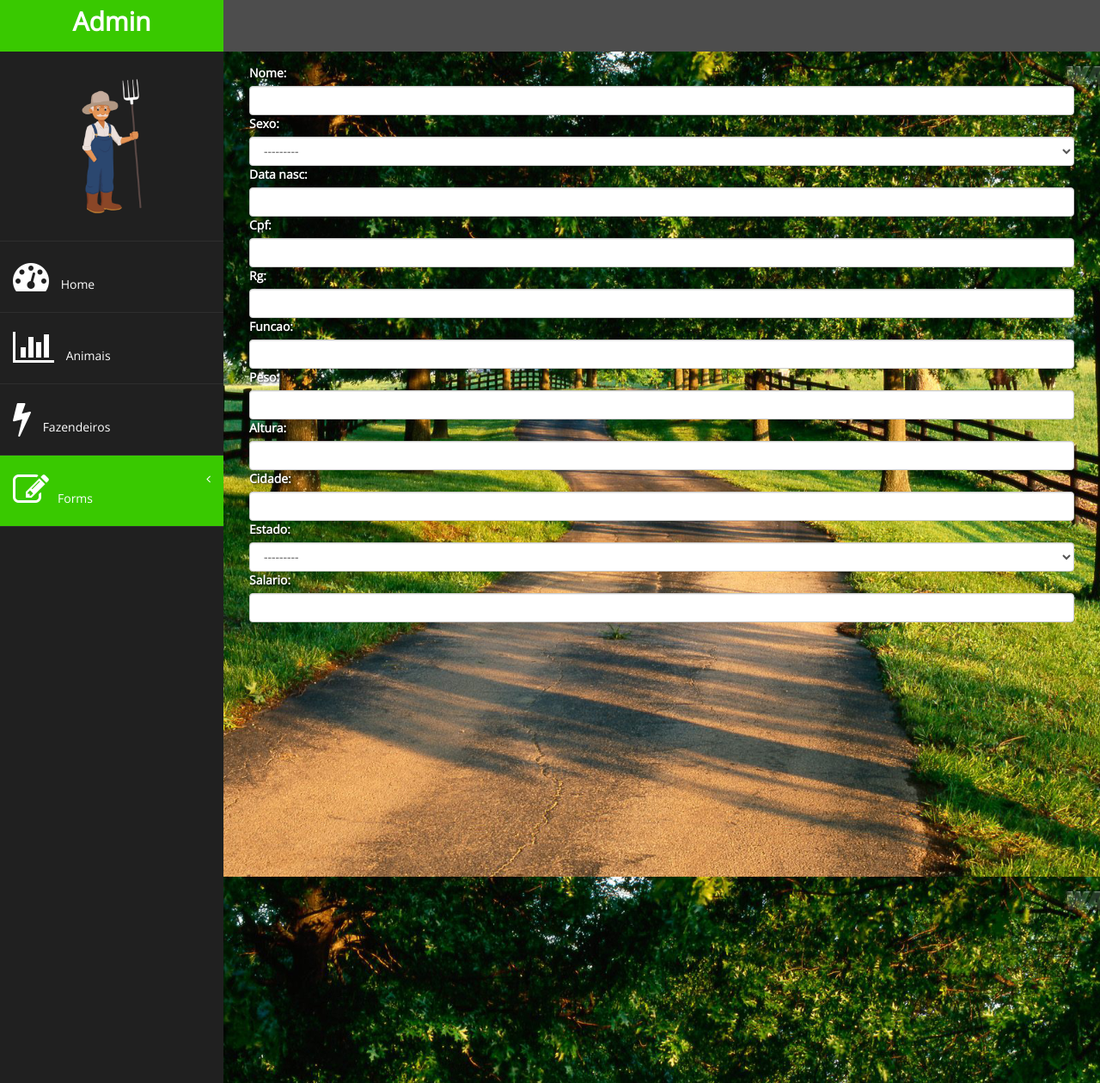
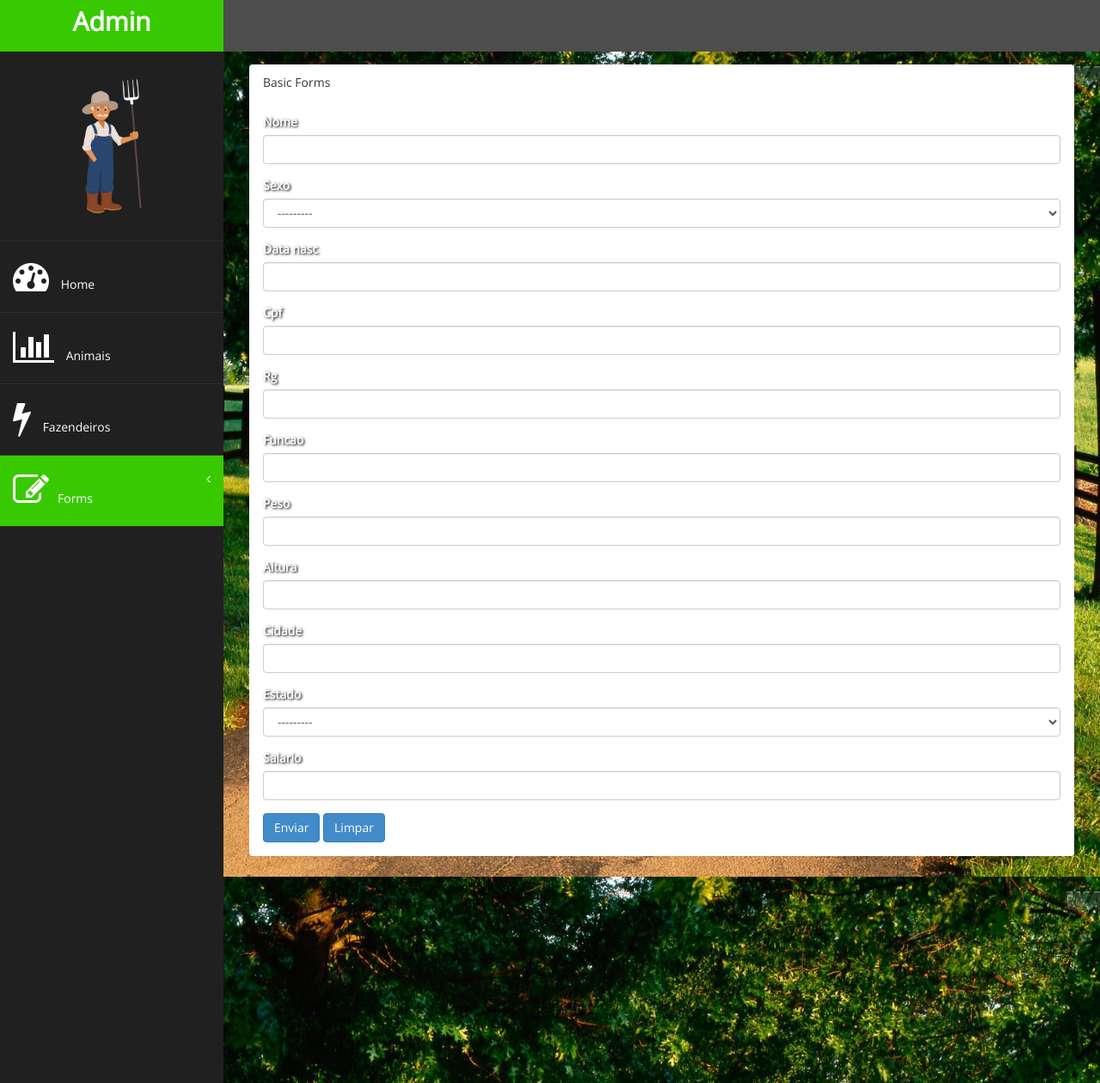
Before and after one commit to mulleroliveira/fazenda, a Django app: page /gestao/fazendeiros/form/ in a window 1280 px wide. Shown: the whole page at 86% size. Run offline with Django 3.2, Linux system fonts and the light colour scheme; some libraries are stand-ins or nearby versions.

Commit message:
Personalização no Form dos fazendeiros

```diff
--- a/gestao/templates/animal/form.html
+++ b/gestao/templates/animal/form.html
@@ -17,8 +17,8 @@
                                     </div>
                               </div>
                               {% endfor %}
-                              <button type="submit" class="btn btn-dark">Salvar</button>
-                              <button type="reset" class="btn btn-dark">Limpar</button>
+                              <button type="submit" class="btn btn-primary">Salvar</button>
+                              <button type="reset" class="btn btn-primary">Limpar</button>
                         </form>
                   </div>
             </section>
--- a/gestao/templates/fazendeiro/form.html
+++ b/gestao/templates/fazendeiro/form.html
@@ -5,7 +5,25 @@ active-menu
 {% endblock %}
 
 {% block conteudo %}
-<form action="">
-      {{form}}
-</form>
+<div class="row">
+      <div class="col-md-12">
+            <section class="panel">
+                  <header class="panel-heading">
+                        Basic Forms
+                  </header>
+                  <div class="panel-body">
+                        <form role="form">
+                              {% for c in form %}
+                              <div class="form-group">
+                                    <label for="{{c.id_for_label}}">{{c.label}}</label>
+                                    {{c}}
+                              </div>
+                              {% endfor %}
+                              <button type="submit" class="btn btn-primary">Enviar</button>
+                              <button type="reset" class="btn btn-primary">Limpar</button>
+                        </form>
+                  </div>
+            </section>
+      </div>
+</div>
 {% endblock %}
```
